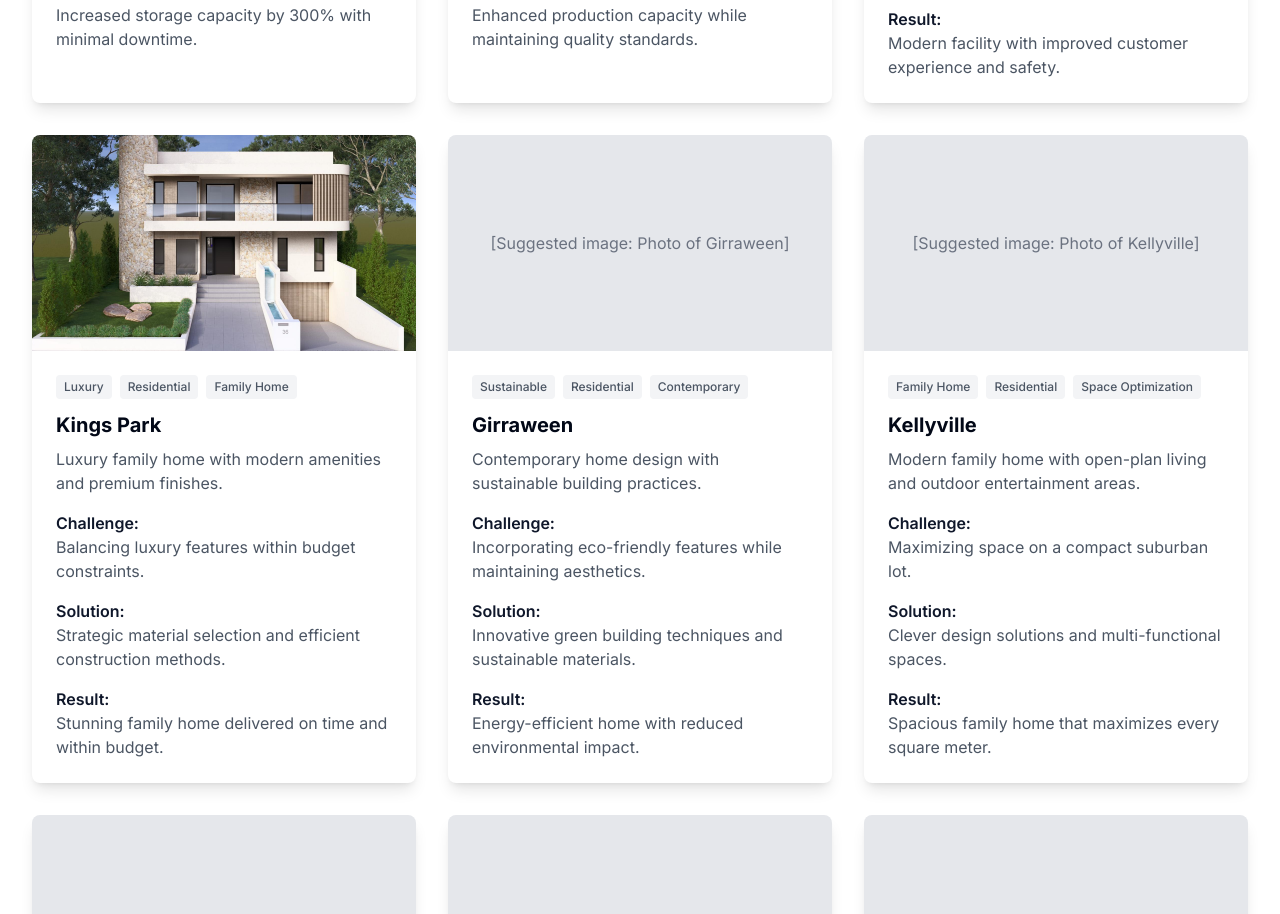
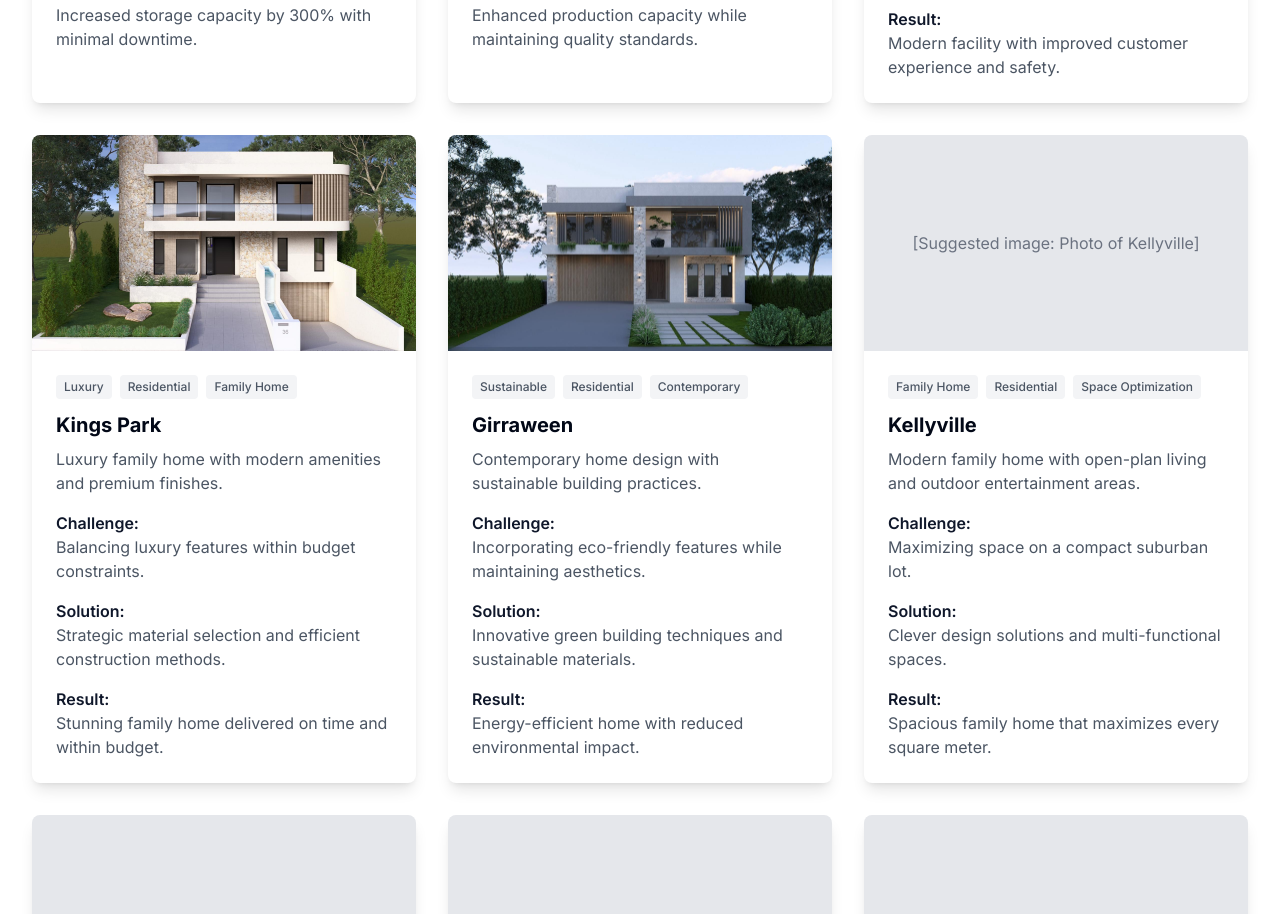
Before and after one commit to manjulakerai/ausvest-build-brilliance, a React (Vite) app: page /projects in a window 1280 px wide. Shown: the part 1802-2716 px from the top of the page. Built offline with nearby package versions, Linux system fonts and the light colour scheme.

Commit message:
Add image for Girraween project
Updated Projects.tsx to add the uploaded image to the 'Girraween' project.

```diff
--- a/src/pages/Projects.tsx
+++ b/src/pages/Projects.tsx
@@ -105,7 +105,8 @@ const projectsData = [
     challenge: "Incorporating eco-friendly features while maintaining aesthetics.",
     solution: "Innovative green building techniques and sustainable materials.",
     completion: "Energy-efficient home with reduced environmental impact.",
-    tags: ["Sustainable", "Residential", "Contemporary"]
+    tags: ["Sustainable", "Residential", "Contemporary"],
+    image: "/lovable-uploads/065296e2-61ab-4bea-ad01-def34a747163.png"
   },
   {
     id: 9,
```
Also changed, not shown: public/lovable-uploads/065296e2-61ab-4bea-ad01-def34a747163.png (added).
